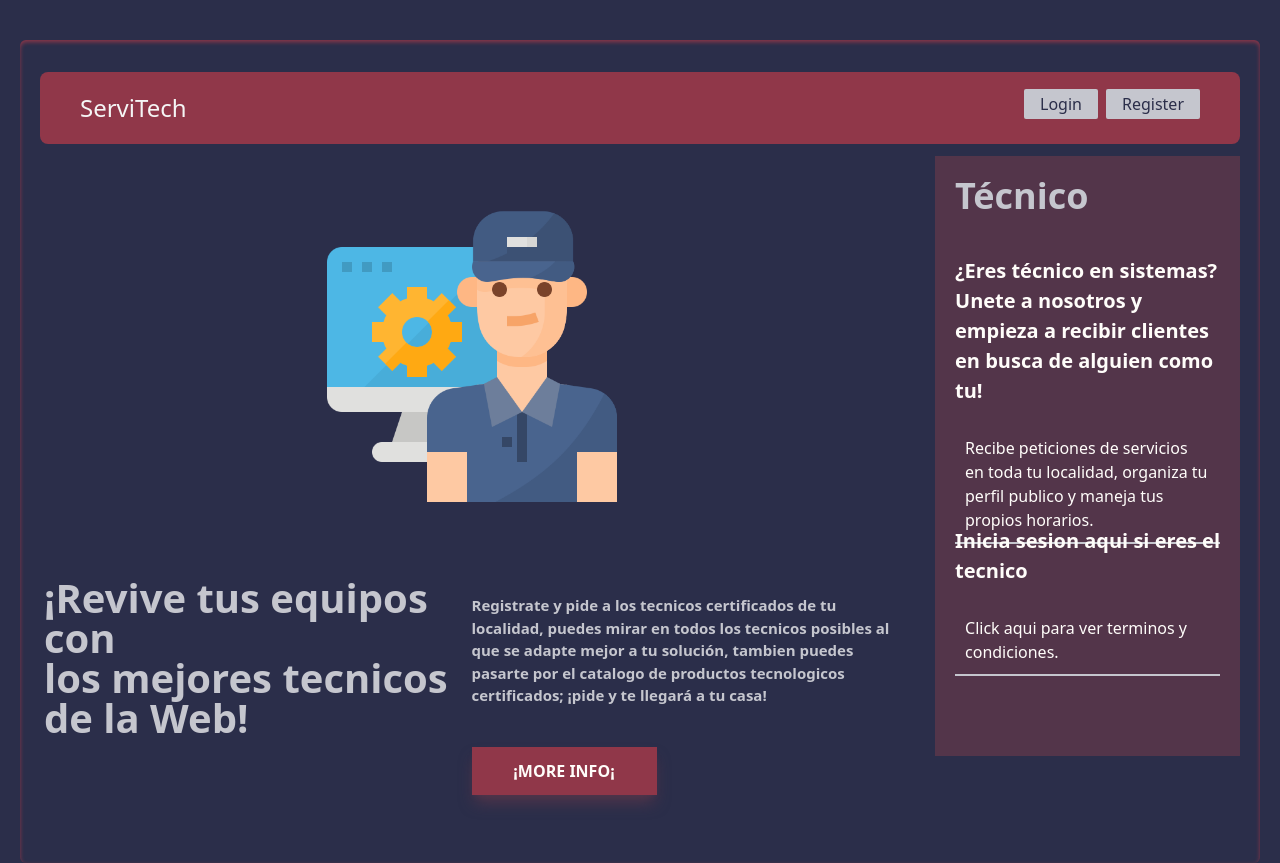
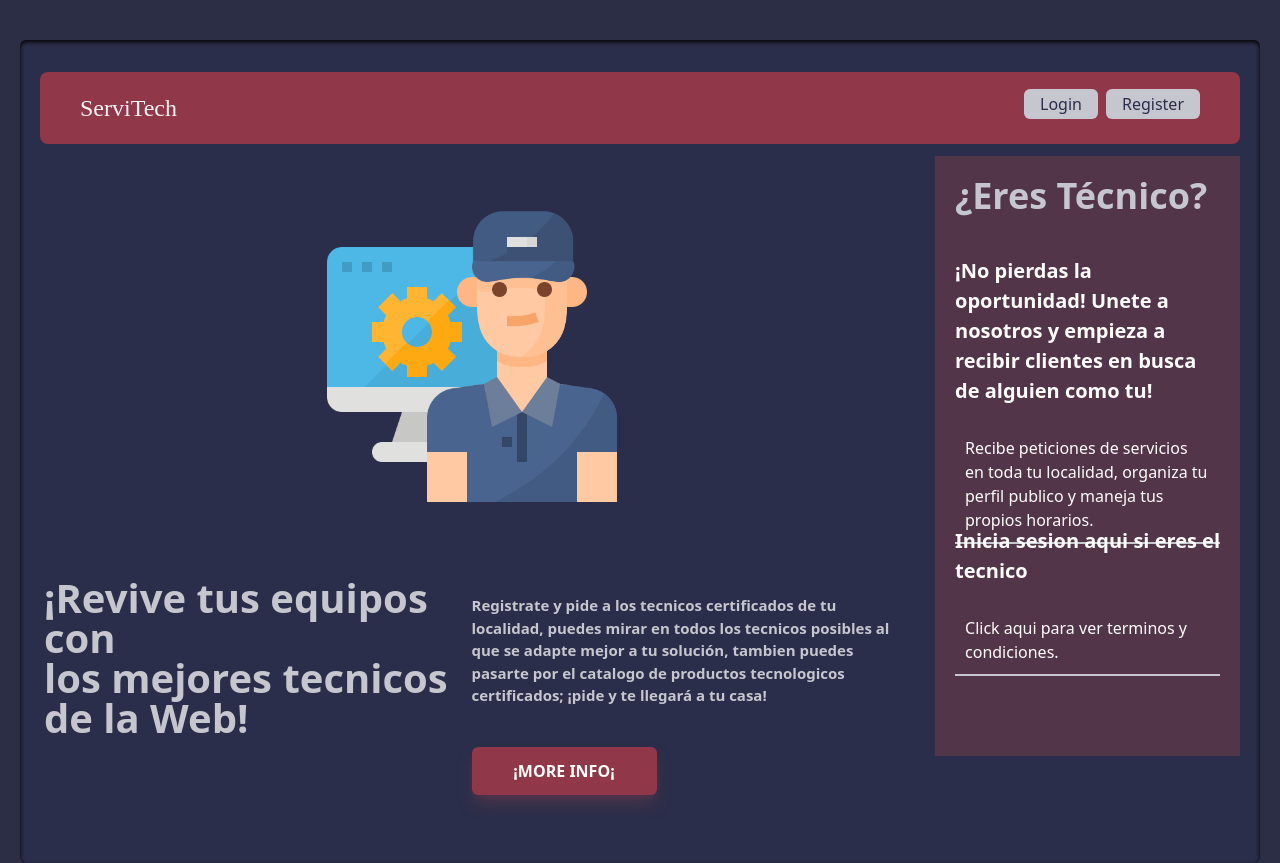
Before and after one commit to Yoyisn/Proyect_progress, a React (Vite) app in the folder Frontend/: page / in a window 1280 px wide. Built offline with nearby package versions, Linux system fonts and the light colour scheme; a web font is replaced by a local one.

Commit message:
Cambios titulo y cajas

```diff
--- a/Frontend/src/Components/MainArticle.jsx
+++ b/Frontend/src/Components/MainArticle.jsx
@@ -22,7 +22,7 @@ const MainArticle = () => {
              text-Grayishblue font-bold">
               Registrate y pide a los tecnicos certificados de tu localidad, puedes mirar en todos los tecnicos posibles al que se adapte mejor a tu solución, tambien puedes pasarte por el catalogo de productos tecnologicos certificados; ¡pide y te llegará a tu casa!
             </p>
-            <button className=" bg-Darkred w-[185px] h-[48px] uppercase text-Offwhite hover:bg-Brown font-bold shadow-lg shadow-Brown " >
+            <button className=" bg-Darkred w-[185px] h-[48px] uppercase text-Offwhite hover:bg-Brown font-bold shadow-lg shadow-Brown rounded-md" >
               ¡More info¡
             </button>
           </div>
--- a/Frontend/src/Components/NavBar.jsx
+++ b/Frontend/src/Components/NavBar.jsx
@@ -7,7 +7,7 @@ function NavBar() {
 
     return(
         <>
-            <nav className="bg-Darkred my-3 flex
+            <nav className="bg-Darkred  my-3 flex
             justify-between py-5 px-10 rounded-lg">
                 <Link to={
                     isAuthenticated ? "/tasks" : "/"
@@ -21,7 +21,7 @@ function NavBar() {
                             Bienvenido {user.username}
                         </li>
                         <li>
-                            <Link className='bg-indigo-500 px-4 py-1 rounded-sm'
+                            <Link className='bg-indigo-500 px-4 py-1 rounded-md'
                             to='/add-task'> Sube tu problema </Link>
                         </li>
                         <li>
@@ -33,11 +33,11 @@ function NavBar() {
                     ) : (
                         <>
                         <li>
-                            <Link className='bg-Grayishblue hover:bg-Brown hover:text-Grayishblue text-Bgblue px-4 py-1 rounded-sm'
+                            <Link className='bg-Grayishblue hover:bg-Brown hover:text-Grayishblue text-Bgblue px-4 py-1 rounded-md'
                             to='/login'> Login </Link>
                         </li>
                          <li>
-                            <Link className='bg-Grayishblue hover:bg-Brown hover:text-Grayishblue text-Bgblue px-4 py-1 rounded-sm'
+                            <Link className='bg-Grayishblue hover:bg-Brown hover:text-Grayishblue text-Bgblue px-4 py-1 rounded-md'
                             to='/register'> Register </Link>
                         </li>
                     </>
--- a/Frontend/src/Components/TecContainer.jsx
+++ b/Frontend/src/Components/TecContainer.jsx
@@ -5,12 +5,12 @@ import TecArticle from "./TecArticle";
 const TecContainer = () => {
   return (
     <aside className="bg-Brown text-Offwhite py-[20px] px-[20px] h-[500px] w-auto sm:w-[800px] sm:h-[600px]">
-      <h1 className="text-Grayishblue text-4xl font-bold">Técnico</h1>
+      <h1 className="text-Grayishblue text-4xl font-bold">¿Eres Técnico?</h1>
 
       <div className="space-y-8 sm:space-y-14 mb-[130px] ">
         <Link to='/techRegister'>
         <TecArticle
-          tittle="¿Eres técnico en sistemas?  Unete a nosotros y empieza a recibir clientes en busca de alguien como tu!"
+          tittle="¡No pierdas la oportunidad! Unete a nosotros y empieza a recibir clientes en busca de alguien como tu!"
           text="Recibe peticiones de servicios en toda tu localidad,  organiza tu perfil publico y maneja tus propios horarios."
         />
         </Link>
--- a/Frontend/src/Pages/HomePage.jsx
+++ b/Frontend/src/Pages/HomePage.jsx
@@ -6,9 +6,9 @@ import TecContainter from "../Components/TecContainer.jsx"
 // import CardsContainer from "../Components/CardsContainer.jsx";
 
 function HomePage() {
-    return (
-        <>
-      <div className="shadow-inner hover:shadow-lg px-5 shadow-Darkred py-5 mt-10 rounded-md">
+  return (
+    <>
+      <div className="shadow-inner hover:shadow-lg px-5 shadow-black hover:shadow-black py-5 mt-10 rounded-md bg-Bgblue">
         <NavBar />
         <div className="sm:flex sm:gap-8">
           {" "}
@@ -16,7 +16,7 @@ function HomePage() {
           <TecContainter />
 
 
-        {/* <strong> Eres el tecnico? Registrate: </strong>
+          {/* <strong> Eres el tecnico? Registrate: </strong>
         <button>
           <Link to="/techRegister"> Click me </Link>
         </button>
@@ -29,8 +29,8 @@ function HomePage() {
         </div>
         {/* <CardsContainer /> */}
       </div>
-        </>
-    );
+    </>
+  );
 };
 
 export default HomePage;
--- a/Frontend/src/Pages/LoginPage.jsx
+++ b/Frontend/src/Pages/LoginPage.jsx
@@ -25,13 +25,13 @@ function LoginPage() {
 
   return (
     <>
-      <div className="pt-20">
-        <h1 className="flex font-abc text-6xl  justify-center">
+      <div className="">
+        <h1 className="flex font-abc text-6xl translate-y-[140px] justify-center">
           {" "}
           <Link to="/"> ServiTech </Link>{" "}
         </h1>
         <div className="flex h-[calc(100vh-100px)] items-center justify-center">
-          <div className="bg-Darkred max-w-md w-full p-10 rounded-md">
+          <div className="bg-Darkred max-w-md w-full p-10 shadow-inner hover:shadow-lg shadow-black hover:shadow-black mt-10 rounded-md">
             {signinErrors.map((error, i) => {
               <div
                 key={i}
--- a/Frontend/src/Pages/RegisterPage.jsx
+++ b/Frontend/src/Pages/RegisterPage.jsx
@@ -19,9 +19,9 @@ function RegisterPage() {
 
     return (
         <>
-      <h1> <Link to='/'> ServiTech </Link> </h1>
+      <h1 className="flex font-abc text-6xl translate-y-[140px] justify-center"> <Link to='/'> ServiTech </Link> </h1>
       <div className="flex h-[calc(100vh-100px)] items-center justify-center">
-        <div className="bg-Darkred max-w-md p-10 rounded-md">
+        <div className="bg-Darkred max-w-md p-10 shadow-inner hover:shadow-lg shadow-black hover:shadow-black mt-10 rounded-md">
           {
             registerErrors.map((error, i) => {
               <div key={i} className="bg-red-500 p-2 text-white text-center"> { error } </div>
--- a/Frontend/src/Pages/TechLogin.jsx
+++ b/Frontend/src/Pages/TechLogin.jsx
@@ -22,9 +22,9 @@ function TechLogin() {
 
     return(
         <>
-          <h1> <Link to='/'> ServiTech </Link> </h1>
+          <h1 className="flex font-abc text-6xl translate-y-[140px] justify-center"> <Link to='/'> ServiTech </Link> </h1>
             <div className="flex h-[calc(100vh-100px)] items-center justify-center">
-            <div className="bg-Darkred max-w-md w-full p-10 rounded-md">
+            <div className="bg-Darkred max-w-md w-full p-10 shadow-inner hover:shadow-lg shadow-black hover:shadow-black mt-10 rounded-md">
             {
               signinErrors.map((error, i) => {
               <div key={i} className="bg-Softorange p-2 text-black text-center my-2"> { error } </div>
--- a/Frontend/src/Pages/TechRegister.jsx
+++ b/Frontend/src/Pages/TechRegister.jsx
@@ -19,9 +19,9 @@ function TechRegisterPage() {
 
   return (
     <>
-    <h1> <Link to='/'> ServiTech </Link> </h1>
+    <h1 className="flex font-abc text-6xl translate-y-[140px] justify-center"> <Link to='/'> ServiTech </Link> </h1>
       <div className="flex h-[calc(100vh-100px)] items-center justify-center">
-        <div className="bg-Darkred max-w-md p-10 rounded-md">
+        <div className="bg-Darkred max-w-md p-10 shadow-inner hover:shadow-lg shadow-black hover:shadow-black mt-10 rounded-md">
         {
             registerErrors.map((error, i) => {
               <div key={i} className="bg-Softorange p-2 text-black text-center"> { error } </div>
--- a/Frontend/src/index.css
+++ b/Frontend/src/index.css
@@ -5,6 +5,6 @@
 @tailwind base;
 
 body {
-    background: rgb(43, 46, 74);
+    background: rgb(43, 46, 68);
     color: whitesmoke;
 }
--- a/Frontend/tailwind.config.js
+++ b/Frontend/tailwind.config.js
@@ -4,7 +4,7 @@ export default {
   theme: {
     extend: {
       fontFamily: {
-        'abc': [""],
+        'abc': ["Germania "],
       },
       colors:{
         'Softorange': 'hsl(35, 77%, 62%)',
@@ -17,6 +17,7 @@ export default {
         'Tred': 'rgb(232, 69, 69)',
         'Darkred': 'rgb(144, 55, 73)',
         'Brown': 'rgb(83, 53, 74)',
+        'Bgbluelow': 'rgb(43, 46, 68)',
       }
     },
   },
```
